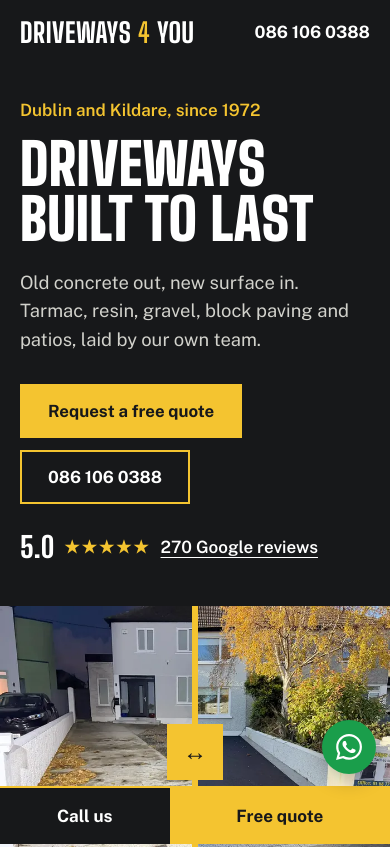
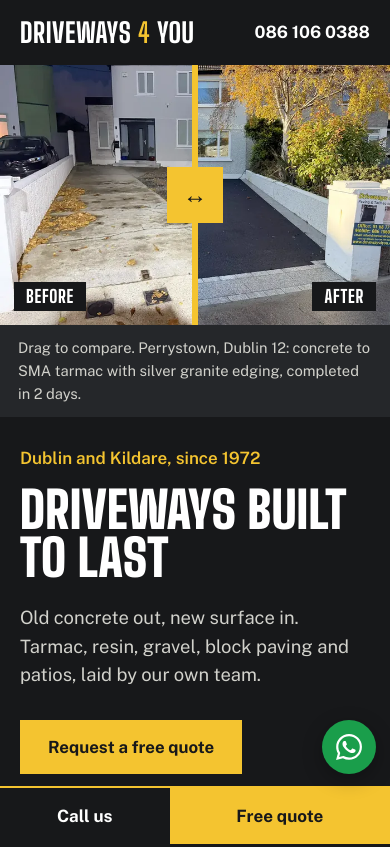
Before and after one commit to webiw/driveways4you-review, a plain HTML site: page home-page-d925b19eefa49cad/modele-2-tarmac/index.html in a window 390 px wide. Shown: the top 847 px of the page. Drawn offline with Linux system fonts and the light colour scheme.

Commit message:
Show the hero image first on mobile for models 2 and 3
Co-Authored-By: Claude Fable 5.2 <noreply@anthropic.com>

```diff
--- a/home-page-d925b19eefa49cad/modele-2-tarmac/index.html
+++ b/home-page-d925b19eefa49cad/modele-2-tarmac/index.html
@@ -6,8 +6,8 @@
 <meta name="robots" content="noindex, nofollow">
 <title>Driveways Dublin | Tarmac, Resin and Patios | Driveways 4 You</title>
 <meta name="description" content="Driveways 4 You installs tarmac, resin, gravel and block paving driveways and patios across Dublin. Call 086 106 0388 for a free quote.">
-<link rel="stylesheet" href="fonts.css?v=2">
-<link rel="stylesheet" href="style.css?v=2">
+<link rel="stylesheet" href="fonts.css?v=3">
+<link rel="stylesheet" href="style.css?v=3">
 <script type="application/ld+json">
 {"@context":"https://schema.org","@type":"HomeAndConstructionBusiness","name":"Driveways 4 You","url":"https://driveways4you.com/","telephone":"+353861060388","email":"info@driveways4you.com","foundingDate":"1972","areaServed":[{"@type":"City","name":"Dublin"},{"@type":"AdministrativeArea","name":"Kildare"}],"aggregateRating":{"@type":"AggregateRating","ratingValue":5.0,"reviewCount":270},"sameAs":["https://g.page/r/CZlKfA_YIDIHEAE"]}
 </script>
--- a/home-page-d925b19eefa49cad/modele-2-tarmac/style.css
+++ b/home-page-d925b19eefa49cad/modele-2-tarmac/style.css
@@ -156,3 +156,11 @@ footer a { margin-right: 18px; }
   .wa-float { right: 14px; bottom: 70px; padding: 14px; }
   .wa-float span { display: none; }
 }
+
+/* Mobile: before/after slider first, headline under it. */
+@media (max-width: 900px) {
+  .hero-media { order: -1; }
+  .hero-media .ba { aspect-ratio: 3 / 2; }
+  .hero-text { padding-top: 28px; }
+  .hero h1 { font-size: clamp(3rem, 13vw, 4.6rem); }
+}
--- a/home-page-d925b19eefa49cad/modele-3-dublin/style.css
+++ b/home-page-d925b19eefa49cad/modele-3-dublin/style.css
@@ -153,3 +153,11 @@ footer a { margin-right: 18px; }
   .wa-float { right: 14px; bottom: 70px; padding: 14px; }
   .wa-float span { display: none; }
 }
+
+/* Mobile: photo first, headline and surface picker under it. */
+@media (max-width: 900px) {
+  .hero { padding-top: 0; gap: 22px; }
+  .hero-media { order: -1; margin: 0 calc(-1 * var(--pad)); }
+  .pick-shot img { aspect-ratio: 3 / 2; border-radius: 0; }
+  .badge { left: var(--pad); }
+}
```
Also changed, not shown: home-page-d925b19eefa49cad/modele-1-granite/index.html (+2 -2 lines), home-page-d925b19eefa49cad/modele-3-dublin/index.html (+2 -2 lines).
